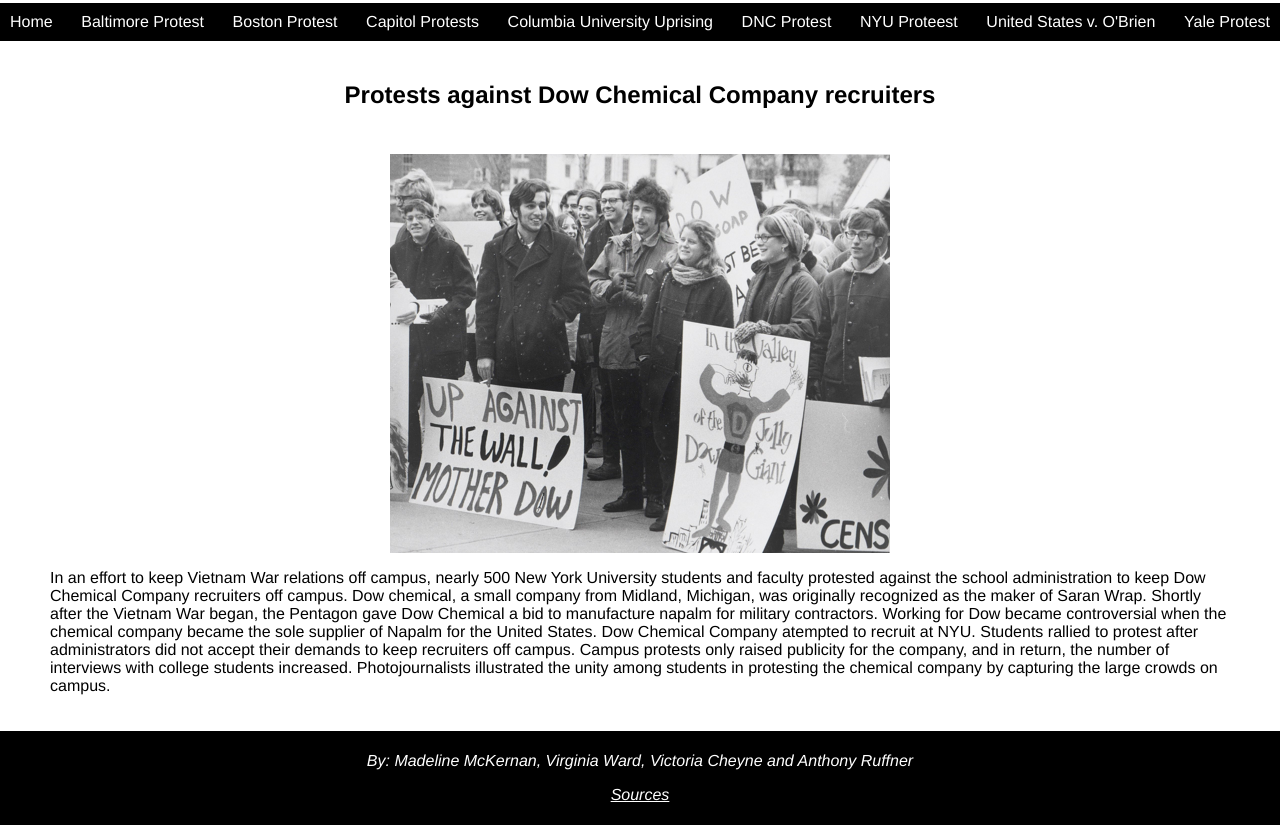
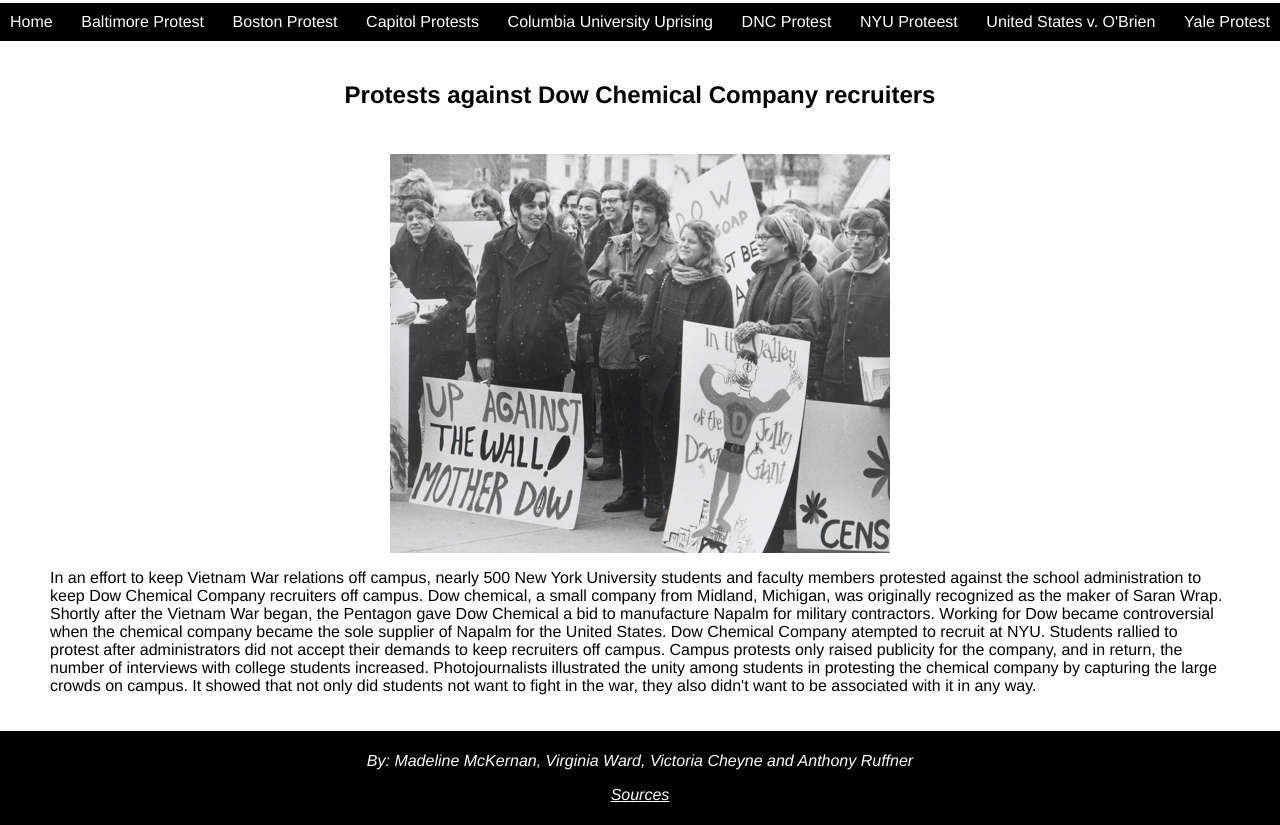
Before and after one commit to mnm539/PHOJOnew, a plain HTML site: page NYU.html in a window 1280 px wide. Shown: the part 87-912 px from the top of the page. Drawn offline with Linux system fonts and the light colour scheme; a web font is replaced by a local one.

Commit message:
edited NYU

```diff
--- a/NYU.html
+++ b/NYU.html
@@ -39,7 +39,7 @@
 
   </center>
 
-  <p class="info">In an effort to keep Vietnam War relations off campus, nearly 500 New York University students and faculty protested against the school administration to keep Dow Chemical Company recruiters off campus. Dow chemical, a small company from Midland, Michigan, was originally recognized as the maker of Saran Wrap. Shortly after the Vietnam War began, the Pentagon gave Dow Chemical a bid to manufacture napalm for military contractors. Working for Dow became controversial when the chemical company became the sole supplier of Napalm for the United States. Dow Chemical Company atempted to recruit at NYU. Students rallied to protest after administrators did not accept their demands to keep recruiters off campus. Campus protests only raised publicity for the company, and in return, the number of interviews with college students increased. Photojournalists illustrated the unity among students in protesting the chemical company by capturing the large crowds on campus.
+  <p class="info">In an effort to keep Vietnam War relations off campus, nearly 500 New York University students and faculty members protested against the school administration to keep Dow Chemical Company recruiters off campus. Dow chemical, a small company from Midland, Michigan, was originally recognized as the maker of Saran Wrap. Shortly after the Vietnam War began, the Pentagon gave Dow Chemical a bid to manufacture Napalm for military contractors. Working for Dow became controversial when the chemical company became the sole supplier of Napalm for the United States. Dow Chemical Company atempted to recruit at NYU. Students rallied to protest after administrators did not accept their demands to keep recruiters off campus. Campus protests only raised publicity for the company, and in return, the number of interviews with college students increased. Photojournalists illustrated the unity among students in protesting the chemical company by capturing the large crowds on campus. It showed that not only did students not want to fight in the war, they also didn't want to be associated with it in any way.
 
   </p>
 
```
